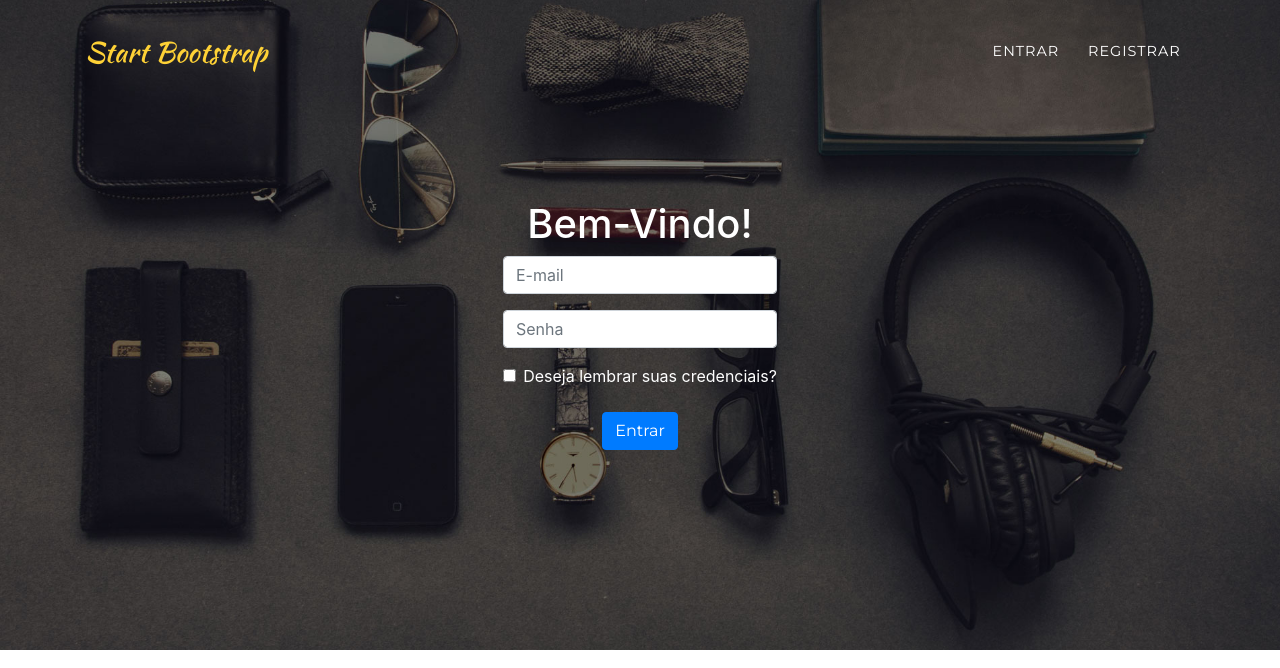
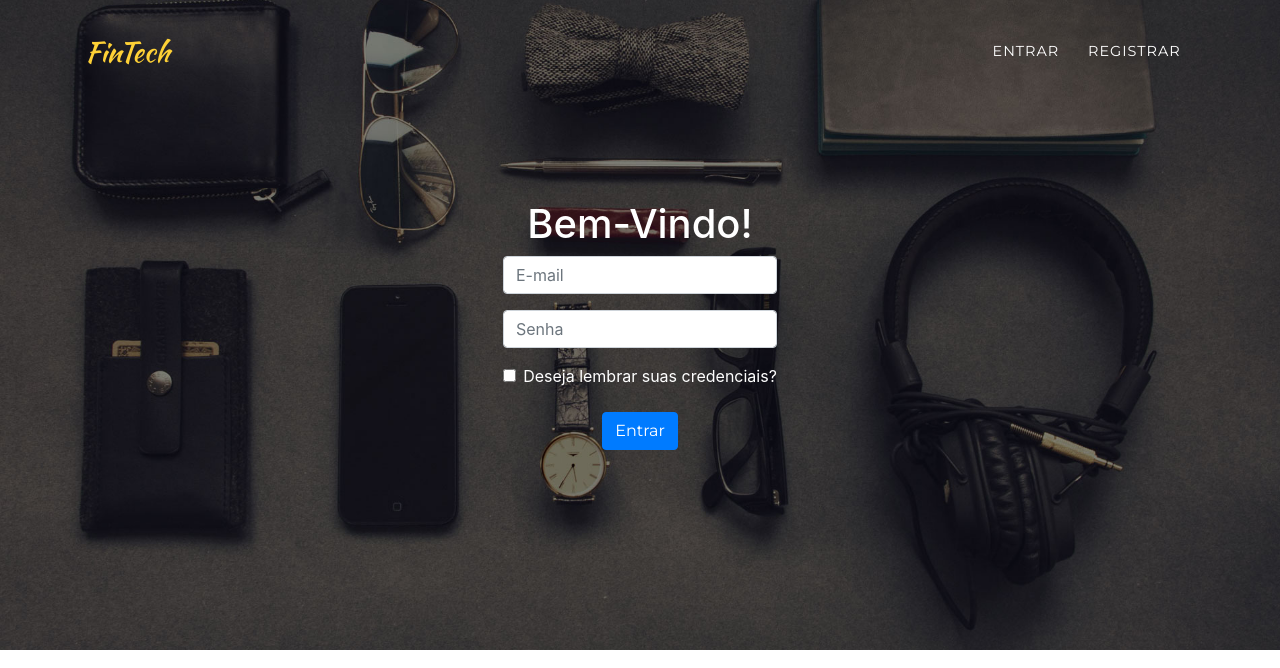
Before and after one commit to CarlottoLeo/swerm.github.io, a website with bundled scripts: page index.html in a window 1280 px wide. Shown: the top 668 px of the page. Built offline with nearby package versions, Linux system fonts and the light colour scheme; a web font is replaced by a local one.

Commit message:
first commit

```diff
--- a/index.html
+++ b/index.html
@@ -32,7 +32,7 @@
   <!-- Navigation -->
   <nav class="navbar navbar-expand-lg navbar-dark fixed-top" id="mainNav">
     <div class="container">
-      <a class="navbar-brand js-scroll-trigger" href="#page-top">Start Bootstrap</a>
+      <a class="navbar-brand js-scroll-trigger" href="#page-top">FinTech</a>
       <button class="navbar-toggler navbar-toggler-right" type="button" data-toggle="collapse" data-target="#navbarResponsive" aria-controls="navbarResponsive" aria-expanded="false" aria-label="Toggle navigation">
         Menu
         <i class="fas fa-bars"></i>
```
Also changed, not shown: register.html (+1 -1 lines).
